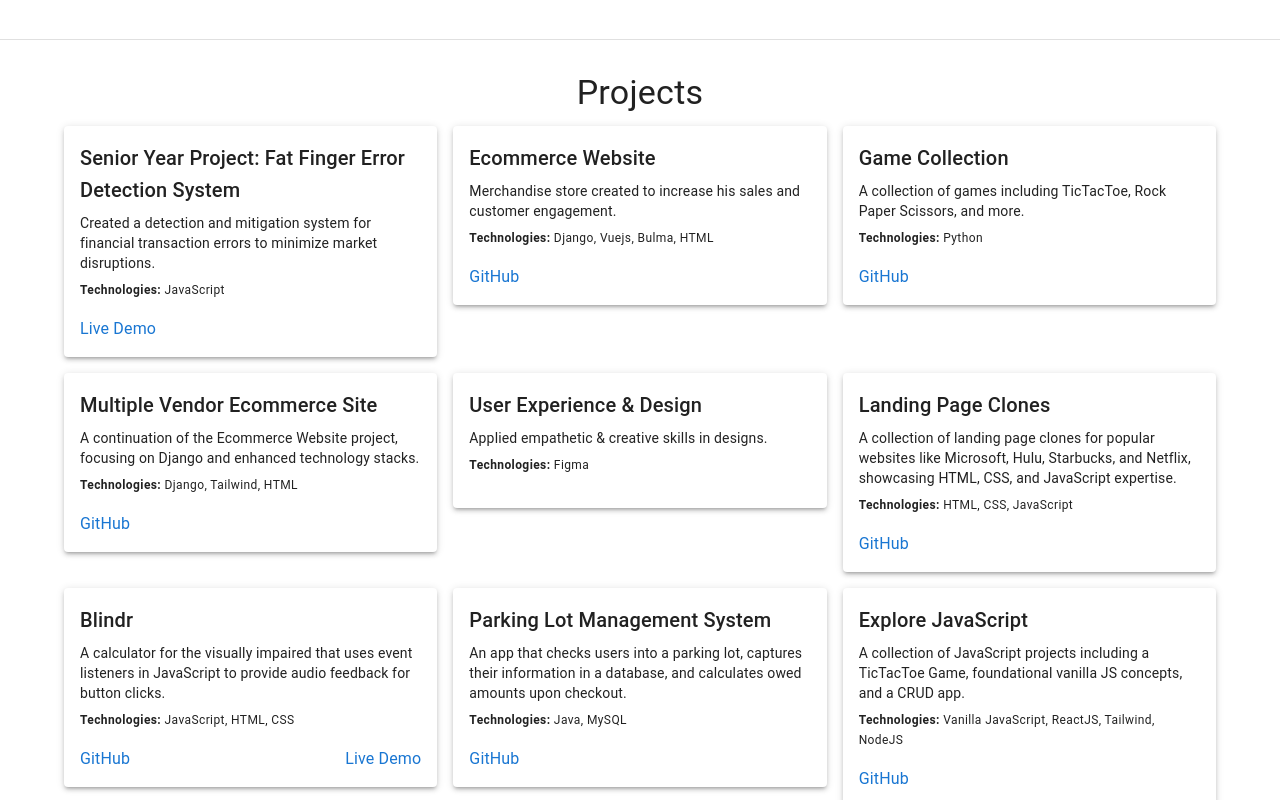
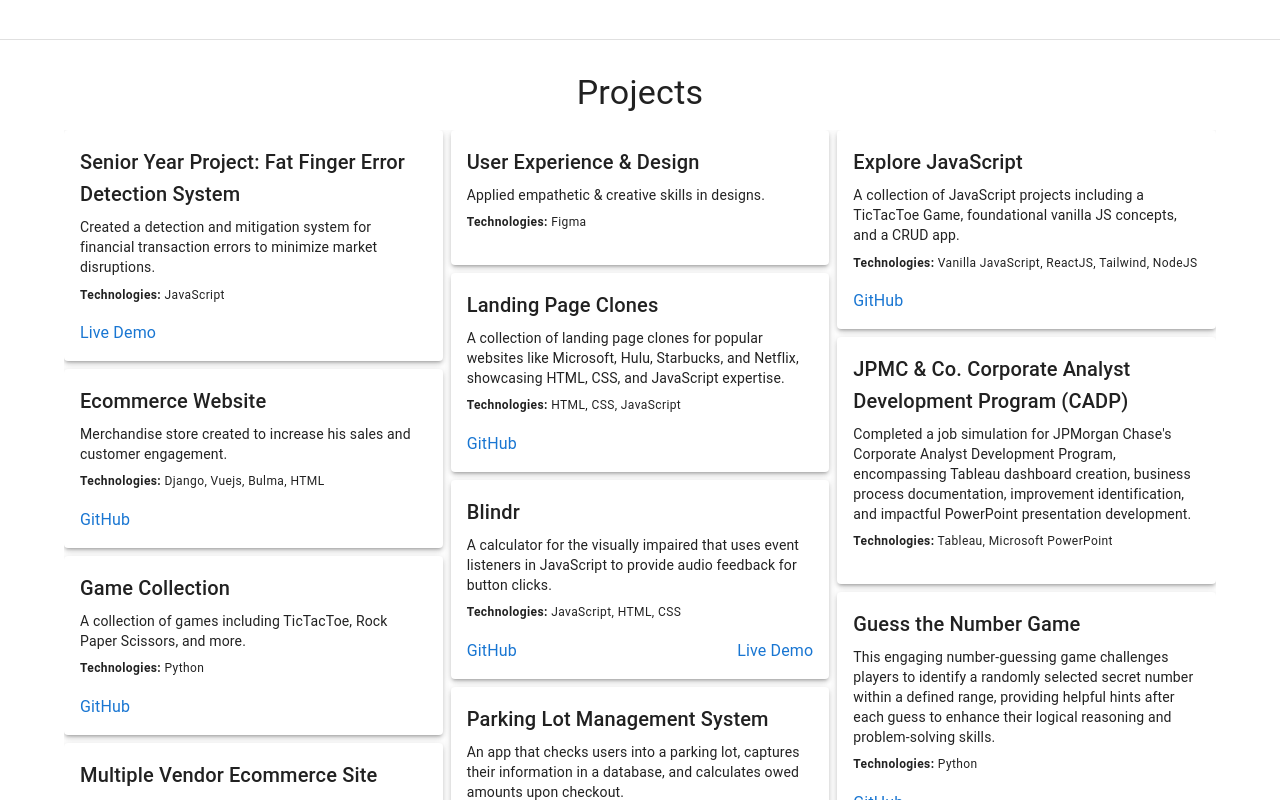
Before and after one commit to olivernjeru/olivernjeru.github.io, a React (Create React App) app: page / in a window 1280 px wide. Shown: the part 3700-4500 px from the top of the page. Built offline with nearby package versions, Linux system fonts and the light colour scheme.

Commit message:
feat: implement responsive image grid in Projects component

```diff
--- a/src/components/Projects.js
+++ b/src/components/Projects.js
@@ -1,16 +1,35 @@
 import React, { useState, useEffect } from 'react';
-import { Typography, Box, Container, Grid, Paper, Skeleton } from '@mui/material';
+import { Typography, Box, Container, Skeleton, Paper } from '@mui/material';
+import { useTheme, useMediaQuery } from '@mui/material';
 import { projects } from './dataStores/Projects';
 import { NoUnderlineLink } from './utilities/formats/NoUnderlineLink';
+import ImageList from '@mui/material/ImageList';
+import ImageListItem from '@mui/material/ImageListItem';
 
 const Projects = () => {
   const [loading, setLoading] = useState(true);
+  const theme = useTheme();
+
+  // Media queries to detect screen sizes
+  const isSmallScreen = useMediaQuery(theme.breakpoints.down('sm')); // Mobile (xs)
+  const isMediumScreen = useMediaQuery(theme.breakpoints.between('sm', 'md')); // Tablet (sm to md)
+  const isLargeScreen = useMediaQuery(theme.breakpoints.up('lg')); // Desktop (lg and above)
 
   useEffect(() => {
     // Simulate a loading delay of 2 seconds
     const timer = setTimeout(() => setLoading(false), 2000);
     return () => clearTimeout(timer);
   }, []);
+
+  // Determine the number of columns based on the screen size
+  let cols = 1;
+  if (isSmallScreen) {
+    cols = 1; // Keep it single column for small screens
+  } else if (isMediumScreen) {
+    cols = 2; // Use two columns for tablets
+  } else if (isLargeScreen) {
+    cols = 3; // Use three columns for desktops
+  }
 
   return (
     <Box
@@ -29,26 +48,28 @@ const Projects = () => {
           Projects
         </Typography>
 
-        <Grid container spacing={2}>
+        {/* ImageList with dynamic columns based on screen size */}
+        <ImageList variant="masonry" cols={cols} gap={8}>
           {loading
             ? Array.from(new Array(6)).map((_, index) => (
-                <Grid item xs={12} sm={6} md={4} key={index}>
+                <ImageListItem key={index}>
                   <Skeleton
                     variant="rectangular"
                     height={200}
                     animation="wave"
                     sx={{ borderRadius: 1 }}
                   />
-                </Grid>
+                </ImageListItem>
               ))
             : projects.map((project, index) => (
-                <Grid item xs={12} sm={6} md={4} key={index}>
+                <ImageListItem key={index}>
                   <Paper
                     elevation={3}
                     sx={{
                       padding: 2,
-                      backgroundColor: 'background.paper', // Dark mode-compatible paper background
-                      color: 'text.primary', // Ensure text is visible in dark mode
+                      backgroundColor: 'background.paper',
+                      color: 'text.primary',
+                      borderRadius: 1, // Optional: rounding corners for visual appeal
                     }}
                   >
                     <Typography variant="h6" gutterBottom>
@@ -61,21 +82,17 @@ const Projects = () => {
                       <strong>Technologies:</strong> {project.technologies}
                     </Typography>
                     <Box mt={2} sx={{ display: 'flex', justifyContent: 'space-between' }}>
-                      {project.github && ( // Render only if GitHub link exists
-                        <NoUnderlineLink href={project.github}>
-                          GitHub
-                        </NoUnderlineLink>
+                      {project.github && (
+                        <NoUnderlineLink href={project.github}>GitHub</NoUnderlineLink>
                       )}
-                      {project.live && ( // Render only if Live Demo link exists
-                        <NoUnderlineLink href={project.live}>
-                          Live Demo
-                        </NoUnderlineLink>
+                      {project.live && (
+                        <NoUnderlineLink href={project.live}>Live Demo</NoUnderlineLink>
                       )}
                     </Box>
                   </Paper>
-                </Grid>
+                </ImageListItem>
               ))}
-        </Grid>
+        </ImageList>
       </Container>
     </Box>
   );
```
